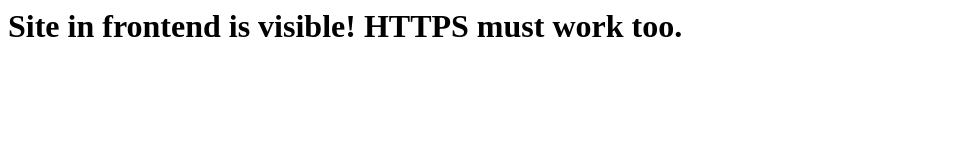
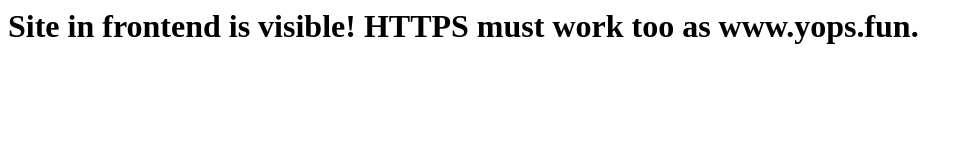
Before and after one commit to remmover/YOPS.FUN, a plain HTML site: page index.html in a window 1280 px wide. Shown: the whole page, without its empty margins (0-972 px from the left). Drawn offline with Linux system fonts and the light colour scheme.

Commit message:
Some changes 2 in index.html

```diff
--- a/index.html
+++ b/index.html
@@ -1,6 +1,6 @@
 <html>
 <title>Your Opinion and Picture Status</title>
 <body>
-  <h1>Site in frontend is visible! HTTPS must work too.</h1>
+  <h1>Site in frontend is visible! HTTPS must work too as www.yops.fun.</h1>
 </body>
 </html>
```
